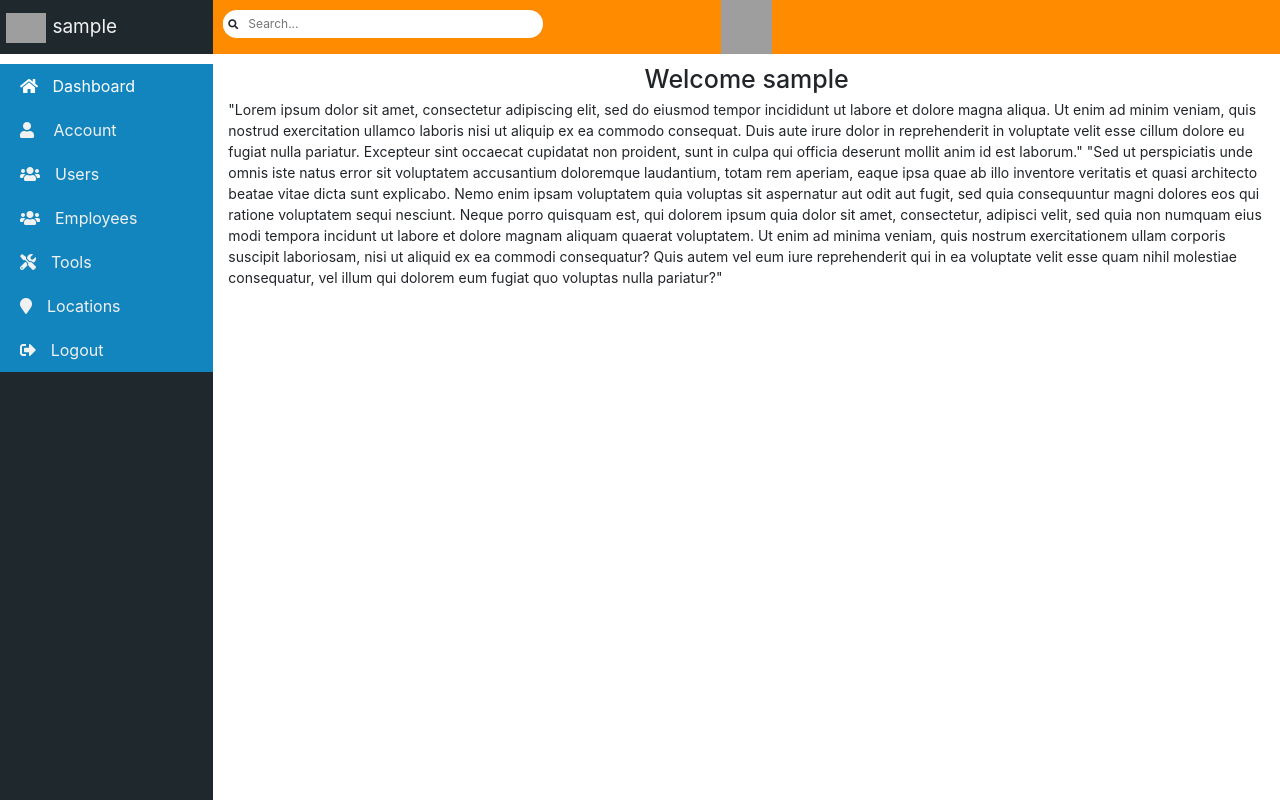
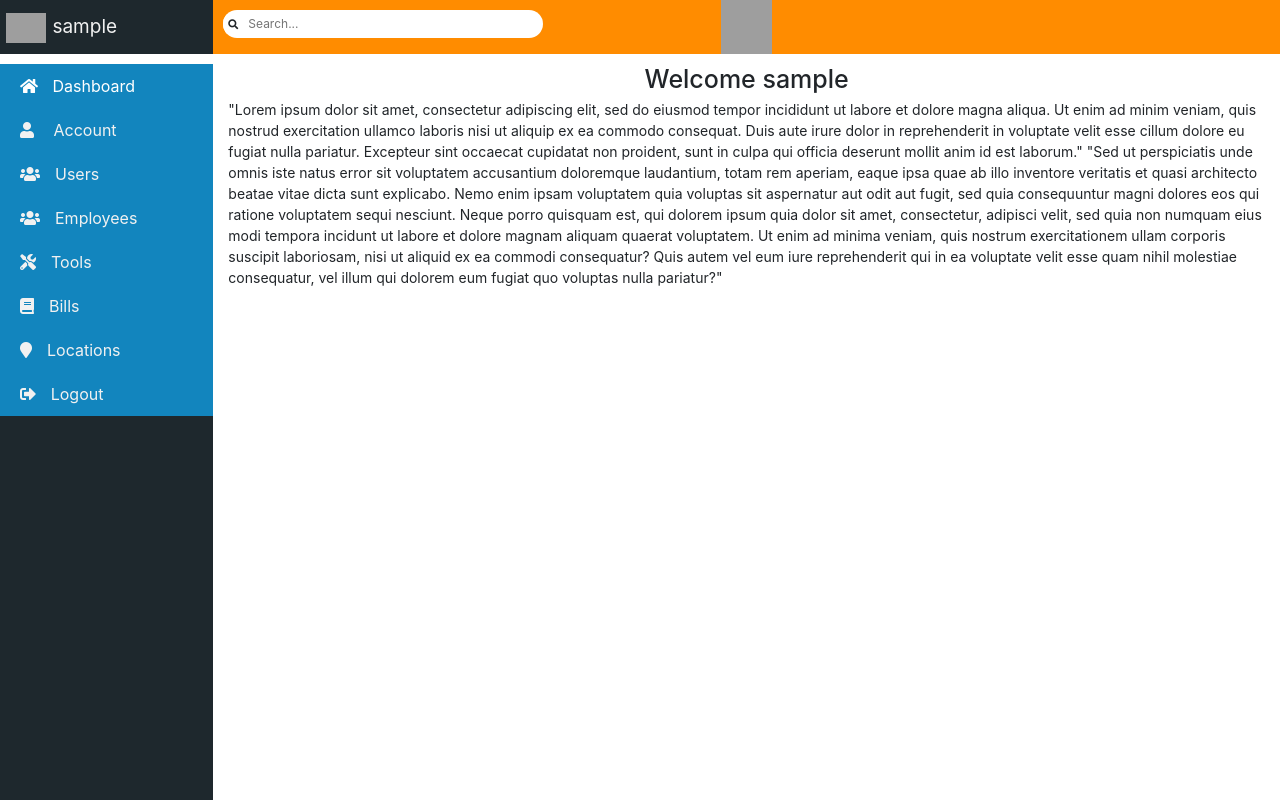
Before and after one commit to AnthonyContrader/SmartOrganizer, an Angular app: page /admin-dashboard in a window 1280 px wide. Built offline with nearby package versions, Linux system fonts and the light colour scheme; sample sign-in values are in the browser's storage; grey boxes are pictures that could not be loaded.

Commit message:
Modified any files

```diff
--- a/src/app/admin/admin-routing.module.ts
+++ b/src/app/admin/admin-routing.module.ts
@@ -6,6 +6,7 @@ import { UsersComponent } from './users/users.component';
 import { EmployeesComponent } from '../employees/employees.component';
 import { ToolsComponent } from '../tools/tools.component';
 import {LocationsComponent} from '../location/locations.component'
+import { BillsComponent } from '../bills/bills.component';
 
 /**
  * Modulo di routing dell'admin. Qui ci sono i percorsi che un admin può seguire:
@@ -25,7 +26,8 @@ const routes: Routes = [
     { path: 'users', component: UsersComponent},
     { path: 'employees', component: EmployeesComponent},
     { path: 'tools', component: ToolsComponent},
-    {path: 'locations', component:LocationsComponent}
+    {path: 'locations', component:LocationsComponent},
+    { path: 'bills', component:BillsComponent}
   ]}
 ];
 
--- a/src/app/admin/admin.module.ts
+++ b/src/app/admin/admin.module.ts
@@ -7,6 +7,7 @@ import { UsersComponent } from './users/users.component';
 import { EmployeesComponent } from '../employees/employees.component';
 import { ToolsComponent } from '../tools/tools.component';
 import {LocationsComponent} from'../location/locations.component';
+import { BillsComponent } from '../bills/bills.component';
 
 /**
  * Modulo dell'admin, qui vengono dichiarate le component che utilizza
@@ -17,7 +18,7 @@ import {LocationsComponent} from'../location/locations.component';
  * @see AdminRoutingModule
  */
 @NgModule({
-  declarations: [AdminDashboardComponent, UsersComponent, EmployeesComponent, ToolsComponent, LocationsComponent],
+  declarations: [AdminDashboardComponent, UsersComponent, EmployeesComponent, ToolsComponent, LocationsComponent, BillsComponent],
   imports: [
     CommonModule,
     AdminRoutingModule,
--- a/src/app/layout/admin-layout/admin-menu/admin-menu.component.html
+++ b/src/app/layout/admin-layout/admin-menu/admin-menu.component.html
@@ -50,6 +50,16 @@
                         </i> Manage Tools </a>
                 </button>
             </div>
+            <button type="button" class="menubtn" data-toggle="collapsebtn" data-target="#bills"
+            (click)="billscollapse()">
+            <i class="fas fa-book" style="margin-right: 15px"></i>Bills
+            </button>
+            <div class="collapsebtn" id="bills" *ngIf="isBillCollapsed">
+            <button class="menubtn" style="padding-left: 40px; background-color: #334247;">
+                <a [routerLink]="['/admin-dashboard/bills']"> <i class="fas fa-edit" style="margin-right: 10px">
+                    </i> Manage Bills </a>
+            </button>
+            </div>
             <button type="button" class="menubtn" data-toggle="collapsebtn" data-target="#locations"
             (click)="locationscollapse()">
             <i class="fas fa-map-marker" style="margin-right: 15px"></i>Locations
--- a/src/app/layout/admin-layout/admin-menu/admin-menu.component.ts
+++ b/src/app/layout/admin-layout/admin-menu/admin-menu.component.ts
@@ -14,6 +14,7 @@ export class AdminMenuComponent implements OnInit {
   isEmployeeCollapsed = false;
   isToolCollapsed = false;
   isLocationCollapsed = false;
+  isBillCollapsed = false;
 
   constructor(private router: Router) {
   }
@@ -54,4 +55,9 @@ export class AdminMenuComponent implements OnInit {
       this.isLocationCollapsed = true;
     } else { this.isLocationCollapsed = false; }
   }
+  billscollapse() {
+    if (this.isBillCollapsed === false) {
+      this.isBillCollapsed = true;
+    } else { this.isBillCollapsed = false; }
+  }
 }
```
